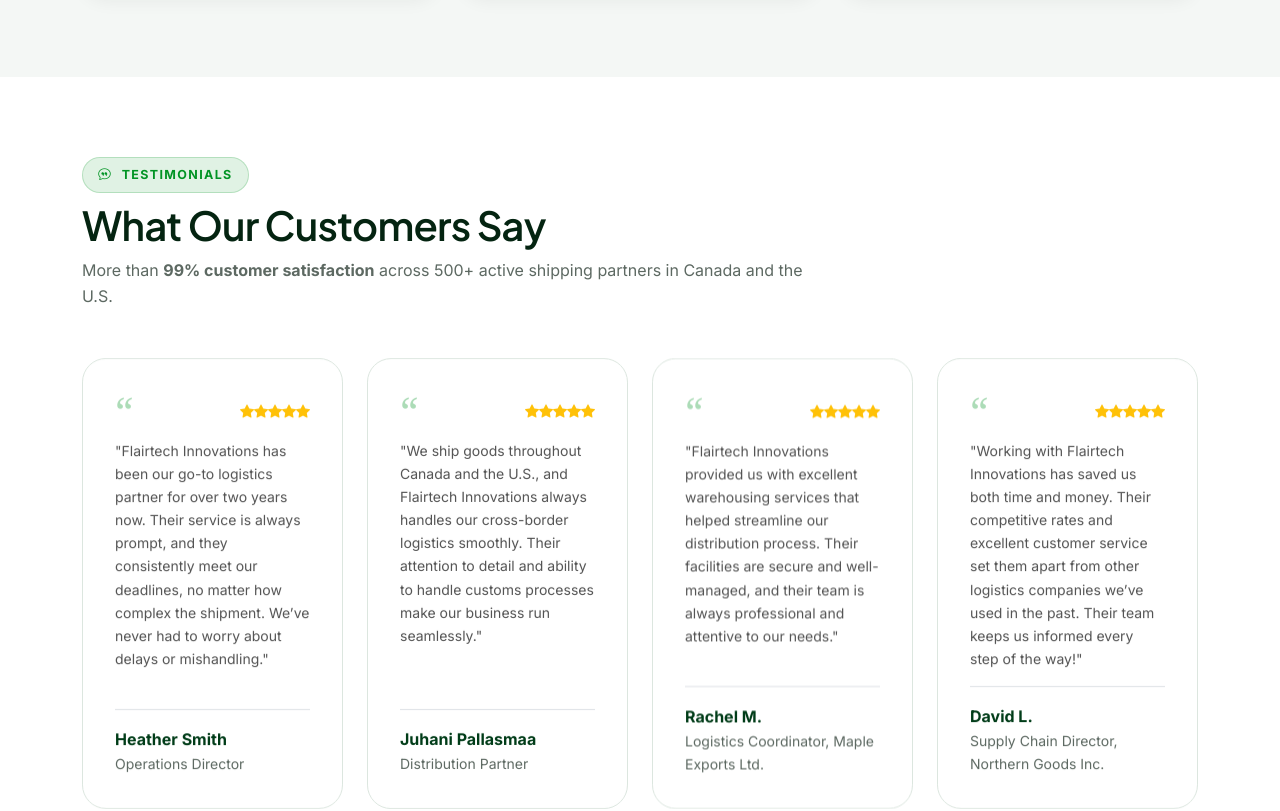
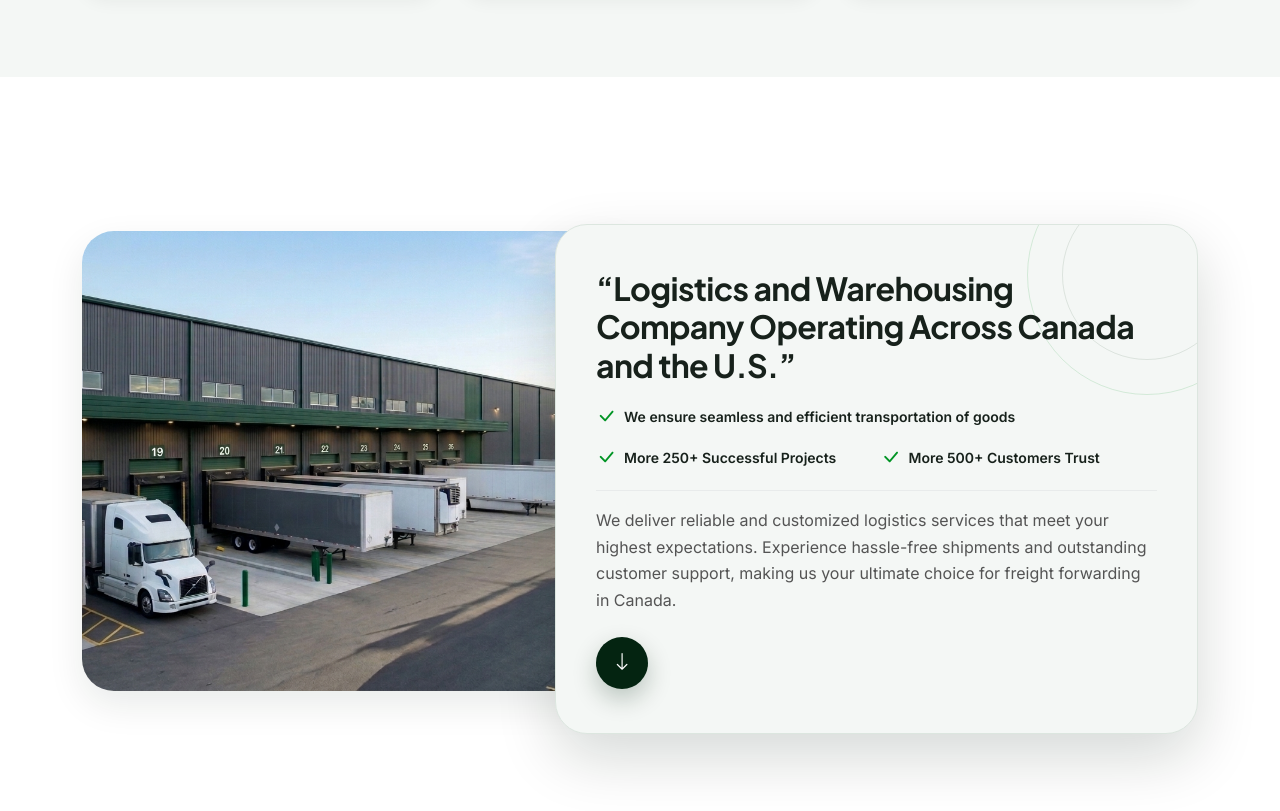
Before and after one commit to Sanjay1820/flairtechinnovations, a plain HTML site: page index.html in a window 1280 px wide. Shown: the part 5409-6220 px from the top of the page. Drawn offline with nearby package versions, Linux system fonts and the light colour scheme.

Commit message:
Add overlapping Canada & US Logistics and Warehousing showcase on homepage

```diff
--- a/assets/css/style.css
+++ b/assets/css/style.css
@@ -1122,6 +1122,90 @@ a:hover {
 .ft-team-circles:hover .ft-team-circle-back {
   transform: translateX(8px) scale(1.03);
 }
+
+/* Overlapping Logistics & Warehousing Showcase (Canada & U.S.) */
+.ft-overlap-showcase {
+  position: relative;
+  padding: 2rem 0;
+}
+.ft-overlap-photo {
+  border-radius: var(--ft-radius-xl);
+  overflow: hidden;
+  box-shadow: var(--ft-shadow-md);
+  height: 460px;
+}
+.ft-overlap-photo img {
+  width: 100%;
+  height: 100%;
+  object-fit: cover;
+  display: block;
+}
+.ft-overlap-card {
+  position: relative;
+  background: var(--ft-surface);
+  border: 1px solid var(--ft-border);
+  border-radius: var(--ft-radius-xl);
+  padding: 2.75rem 2.5rem;
+  box-shadow: var(--ft-shadow-lg);
+  overflow: hidden;
+  z-index: 2;
+}
+.ft-overlap-card::before {
+  content: '';
+  position: absolute;
+  top: -70px;
+  right: -70px;
+  width: 240px;
+  height: 240px;
+  border-radius: 50%;
+  border: 1.5px solid rgba(0, 148, 36, 0.14);
+  pointer-events: none;
+}
+.ft-overlap-card::after {
+  content: '';
+  position: absolute;
+  top: -35px;
+  right: -35px;
+  width: 170px;
+  height: 170px;
+  border-radius: 50%;
+  border: 1.5px solid rgba(0, 60, 24, 0.1);
+  pointer-events: none;
+}
+@media (min-width: 992px) {
+  .ft-overlap-card {
+    margin-left: -85px;
+    margin-top: 2.2rem;
+  }
+}
+@media (max-width: 991.98px) {
+  .ft-overlap-photo {
+    height: 300px;
+    margin-bottom: -42px;
+  }
+  .ft-overlap-card {
+    margin: 0 12px;
+    padding: 2rem 1.5rem;
+  }
+}
+.ft-down-btn {
+  width: 52px;
+  height: 52px;
+  border-radius: 50%;
+  background: var(--ft-forest-dark);
+  color: #ffffff;
+  display: inline-flex;
+  align-items: center;
+  justify-content: center;
+  font-size: 1.2rem;
+  box-shadow: 0 10px 24px rgba(4, 36, 17, 0.24);
+  transition: var(--ft-transition);
+}
+.ft-down-btn:hover {
+  background: var(--ft-emerald);
+  color: #ffffff;
+  transform: translateY(3px);
+}
 @media (max-width: 575.98px) {
   .ft-team-circles {
     min-height: 260px;
--- a/index.html
+++ b/index.html
@@ -566,8 +566,55 @@
     </div>
   </section>
 
+  <!-- Canada & U.S. Logistics and Warehousing Overlapping Showcase -->
+  <section class="ft-section">
+    <div class="container">
+      <div class="row align-items-center g-0 ft-overlap-showcase">
+        <div class="col-lg-6 reveal">
+          <div class="ft-overlap-photo">
+            <img src="assets/images/terminal.jpg" alt="Flairtech Logistics and Warehousing Fleet at Loading Terminal" />
+          </div>
+        </div>
+        <div class="col-lg-6 reveal">
+          <div class="ft-overlap-card">
+            <h2 class="h2 fw-bold text-forest-dark mb-3">
+              “Logistics and Warehousing Company Operating Across Canada and the U.S.”
+            </h2>
+            <div class="row g-2 mb-3">
+              <div class="col-12">
+                <div class="d-flex align-items-center gap-2 small fw-semibold text-forest-dark">
+                  <i class="bi bi-check-lg text-emerald-brand fs-5"></i>
+                  <span>We ensure seamless and efficient transportation of goods</span>
+                </div>
+              </div>
+              <div class="col-sm-6">
+                <div class="d-flex align-items-center gap-2 small fw-semibold text-forest-dark">
+                  <i class="bi bi-check-lg text-emerald-brand fs-5"></i>
+                  <span>More 250+ Successful Projects</span>
+                </div>
+              </div>
+              <div class="col-sm-6">
+                <div class="d-flex align-items-center gap-2 small fw-semibold text-forest-dark">
+                  <i class="bi bi-check-lg text-emerald-brand fs-5"></i>
+                  <span>More 500+ Customers Trust</span>
+                </div>
+              </div>
+            </div>
+            <hr class="my-3 border-secondary-subtle" />
+            <p class="text-slate-brand mb-4">
+              We deliver reliable and customized logistics services that meet your highest expectations. Experience hassle-free shipments and outstanding customer support, making us your ultimate choice for freight forwarding in Canada.
+            </p>
+            <a href="#testimonials" class="ft-down-btn" aria-label="Scroll to customer testimonials">
+              <i class="bi bi-arrow-down"></i>
+            </a>
+          </div>
+        </div>
+      </div>
+    </div>
+  </section>
+
   <!-- Testimonials Section -->
-  <section class="ft-section">
+  <section id="testimonials" class="ft-section bg-surface">
     <div class="container">
       <div class="row align-items-end mb-5 g-3 reveal">
         <div class="col-lg-8">
@@ -654,7 +701,7 @@
   </section>
 
   <!-- Inline Request A Quote & Inquiry Section -->
-  <section id="request-quote" class="ft-section bg-surface">
+  <section id="request-quote" class="ft-section">
     <div class="container">
       <div class="row g-5 align-items-center">
         <div class="col-lg-5 reveal">
```
